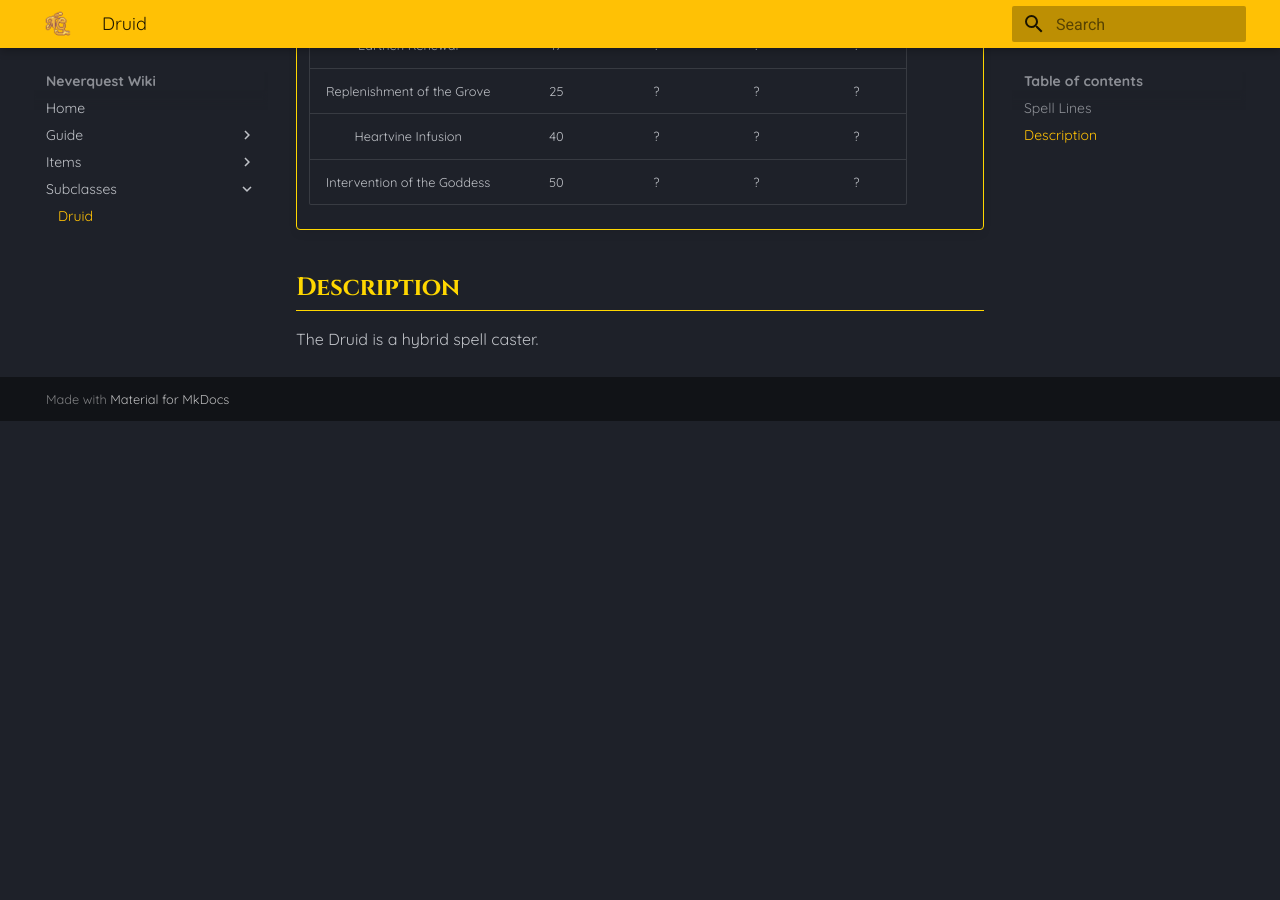
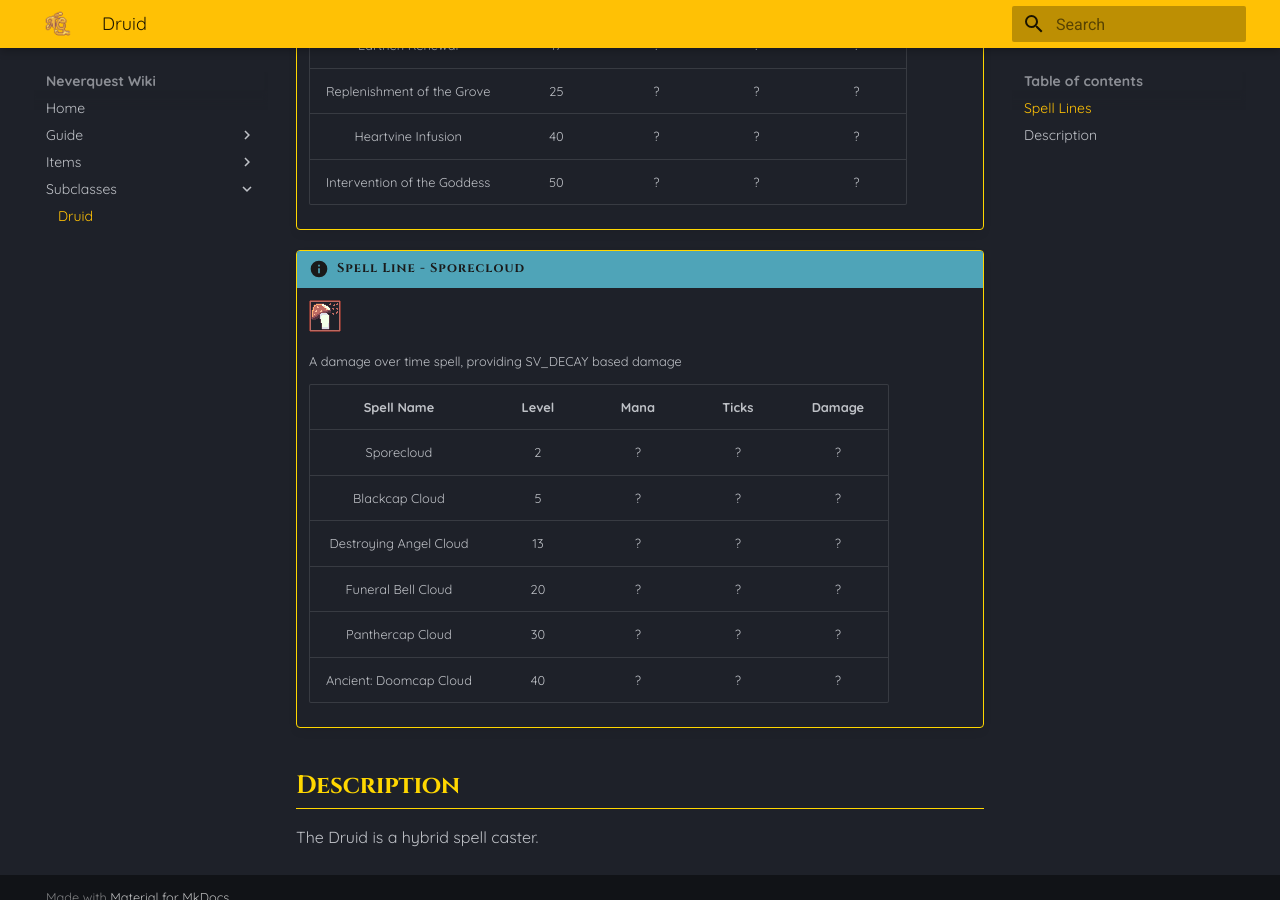
Before and after one commit to NeverQuest-Ben/NeverQuest, an MkDocs documentation site: the page built from docs/mechanics/subclass_Druid.md, in a window 1280 px wide and 900 px high, scrolled down 1699 px. Built offline with MkDocs 1.6.1 and Material for MkDocs 9.7.7, drawn with Linux system fonts in a browser that asks for light colours; before the commit the page ends 2120 px from its top, so only the background shows below that.

Commit message:
Update subclass_Druid.md

```diff
--- a/docs/mechanics/subclass_Druid.md
+++ b/docs/mechanics/subclass_Druid.md
@@ -42,7 +42,7 @@
 
 !!! info "Spell Line - Minor Healing "
 
-    ![Minor Healing](../gameAssets/druidSpellSingles05.png){: style="image-rendering: pixelated; width: 32px;" }
+    ![Minor Healing](../gameAssets/druidSpellSingles04.png){: style="image-rendering: pixelated; width: 32px;" }
 
     A instant heal, that recovers a portion of your HP.
 
@@ -55,5 +55,20 @@
     | Heartvine Infusion | 40 | ? | ? | ? | ? |
     | Intervention of the Goddess | 50 | ? | ? | ? | ? |
 
+!!! info "Spell Line - Sporecloud "
+
+    ![Sporecloud](../gameAssets/druidSpellSingles02.png){: style="image-rendering: pixelated; width: 32px;" }
+
+    A damage over time spell, providing SV_DECAY based damage
+
+    | Spell Name | Level | Mana | Ticks | Damage |
+    | :---: | :---: | :---: | :---: | :---: |
+    | Sporecloud | 2 | ? | ? | ? | ? |
+    | Blackcap Cloud | 5 | ? | ? | ? | ? |
+    | Destroying Angel Cloud | 13 | ? | ? | ? | ? |
+    | Funeral Bell Cloud | 20 | ? | ? | ? | ? |
+    | Panthercap Cloud | 30 | ? | ? | ? | ? |
+    | Ancient: Doomcap Cloud | 40 | ? | ? | ? | ? |
+
 ## Description
 The Druid is a hybrid spell caster.
```
